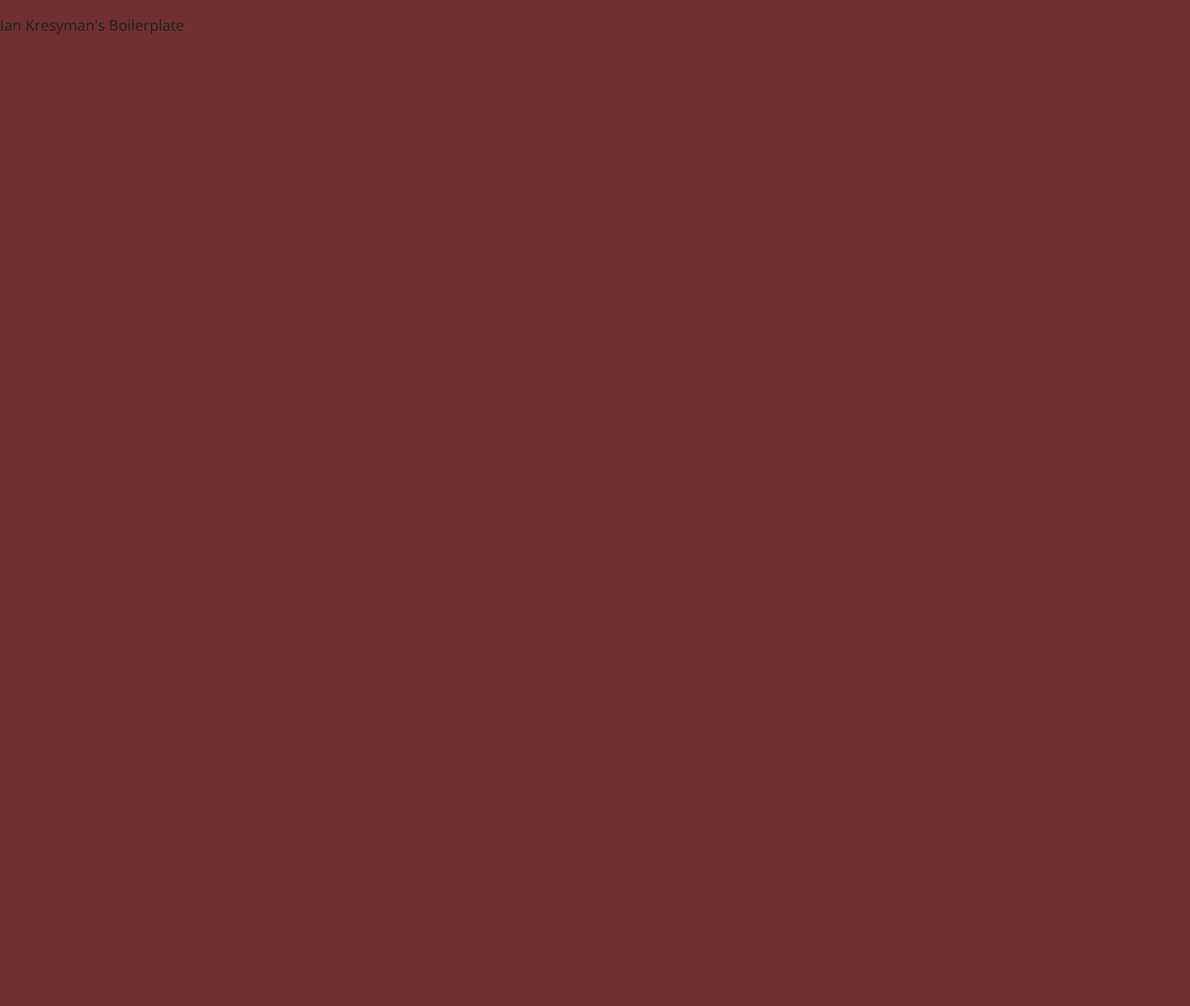
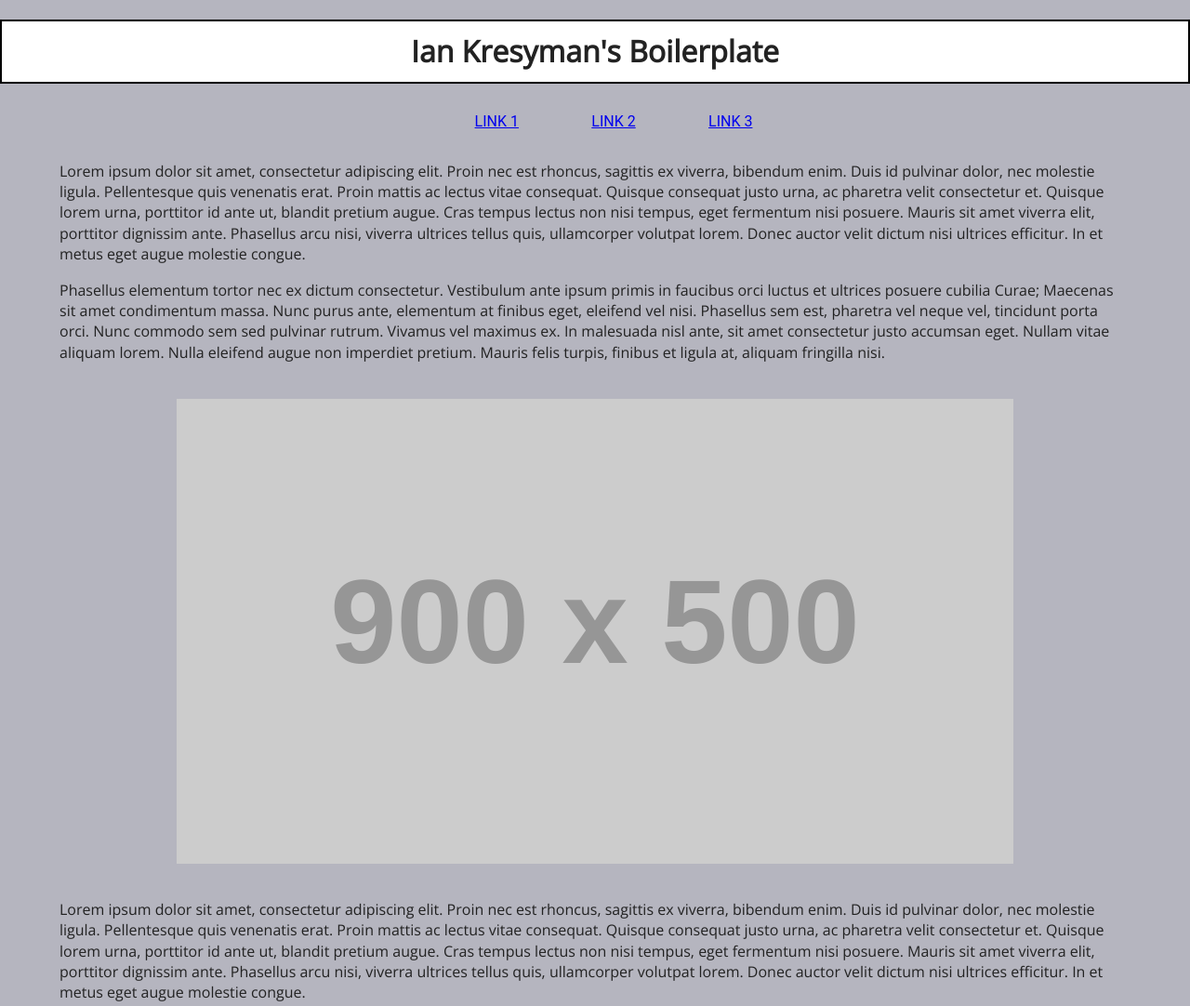
Before and after one commit to krispykres/boilerplate, a plain HTML site: page index.html in a window 1280 px wide. Shown: the top 1082 px of the page at 93% size. Before the commit the page ends 800 px from the top, so only its background shows below. Drawn offline with nearby package versions, Linux system fonts and the light colour scheme; placeholder pictures from the web are drawn by us.

Commit message:
customizing boilerplate

```diff
--- a/index.html
+++ b/index.html
@@ -23,7 +23,34 @@
   <![endif]-->
 
   <!-- Add your site or application content here -->
-  <p>Ian Kresyman's Boilerplate</p>
+
+  <header>
+        <h1>Ian Kresyman's Boilerplate</h1>
+  </header>
+
+  <nav>
+	<ul class="main-nav">
+		<li><a href="#">Link 1</a></li>
+		<li><a href="#">Link 2</a></li>
+		<li><a href="#">Link 3</a></li>
+	</ul>
+  </nav>
+
+
+  <p>Lorem ipsum dolor sit amet, consectetur adipiscing elit. Proin nec est rhoncus, sagittis ex viverra, bibendum enim. Duis id pulvinar dolor, nec molestie ligula. Pellentesque quis venenatis erat. Proin mattis ac lectus vitae consequat. Quisque consequat justo urna, ac pharetra velit consectetur et. Quisque lorem urna, porttitor id ante ut, blandit pretium augue. Cras tempus lectus non nisi tempus, eget fermentum nisi posuere. Mauris sit amet viverra elit, porttitor dignissim ante. Phasellus arcu nisi, viverra ultrices tellus quis, ullamcorper volutpat lorem. Donec auctor velit dictum nisi ultrices efficitur. In et metus eget augue molestie congue.</p>
+
+  <p>Phasellus elementum tortor nec ex dictum consectetur. Vestibulum ante ipsum primis in faucibus orci luctus et ultrices posuere cubilia Curae; Maecenas sit amet condimentum massa. Nunc purus ante, elementum at finibus eget, eleifend vel nisi. Phasellus sem est, pharetra vel neque vel, tincidunt porta orci. Nunc commodo sem sed pulvinar rutrum. Vivamus vel maximus ex. In malesuada nisl ante, sit amet consectetur justo accumsan eget. Nullam vitae aliquam lorem. Nulla eleifend augue non imperdiet pretium. Mauris felis turpis, finibus et ligula at, aliquam fringilla nisi.</p>
+
+  <figure>
+  	<a href="https://placeholder.com">
+  		<img src="https://via.placeholder.com/900x500">
+  	</a>
+  </figure>
+
+  <p>Lorem ipsum dolor sit amet, consectetur adipiscing elit. Proin nec est rhoncus, sagittis ex viverra, bibendum enim. Duis id pulvinar dolor, nec molestie ligula. Pellentesque quis venenatis erat. Proin mattis ac lectus vitae consequat. Quisque consequat justo urna, ac pharetra velit consectetur et. Quisque lorem urna, porttitor id ante ut, blandit pretium augue. Cras tempus lectus non nisi tempus, eget fermentum nisi posuere. Mauris sit amet viverra elit, porttitor dignissim ante. Phasellus arcu nisi, viverra ultrices tellus quis, ullamcorper volutpat lorem. Donec auctor velit dictum nisi ultrices efficitur. In et metus eget augue molestie congue.</p>
+
+  <p>Phasellus elementum tortor nec ex dictum consectetur. Vestibulum ante ipsum primis in faucibus orci luctus et ultrices posuere cubilia Curae; Maecenas sit amet condimentum massa. Nunc purus ante, elementum at finibus eget, eleifend vel nisi. Phasellus sem est, pharetra vel neque vel, tincidunt porta orci. Nunc commodo sem sed pulvinar rutrum. Vivamus vel maximus ex. In malesuada nisl ante, sit amet consectetur justo accumsan eget. Nullam vitae aliquam lorem. Nulla eleifend augue non imperdiet pretium. Mauris felis turpis, finibus et ligula at, aliquam fringilla nisi.</p>
+
 
 
 
--- a/scss/_base.scss
+++ b/scss/_base.scss
@@ -5,6 +5,40 @@ body{
 
 header{
       h1{
-            @include box;
-      }
+          @include box;
+		  text-align: center;
+	}
+
 }
+
+
+nav{
+	font-size: 1em;
+	margin-top: 30px;
+	margin-bottom: 30px;
+	font-family: 'Roboto', sans-serif;
+/*	font-size: 1em;*/
+	text-transform: uppercase;
+
+	ul{
+		text-decoration: none;
+		text-align: center;
+
+		li{
+			display: inline;
+			padding: 3%;
+		}
+	}
+}
+
+p{
+	padding-left: 5%;
+	padding-right: 5%;
+}
+
+figure{
+	display: flex;
+	justify-content: center;
+	margin-top: 3%;
+	 margin-bottom: 3%;
+}
--- a/scss/_variables.scss
+++ b/scss/_variables.scss
@@ -1,5 +1,5 @@
 @import url('https://fonts.googleapis.com/css?family=Open+Sans');
 
-$bgcolor: rgba(112, 48, 48, 1);
+$bgcolor: rgba(181, 181, 191, 1);
 $basefont: 'Open Sans', sans-serif;
-$boxcolor: rgba(0, 0, 0, 1);
+$boxcolor: white;
```
Also changed, not shown: css/main.css.
